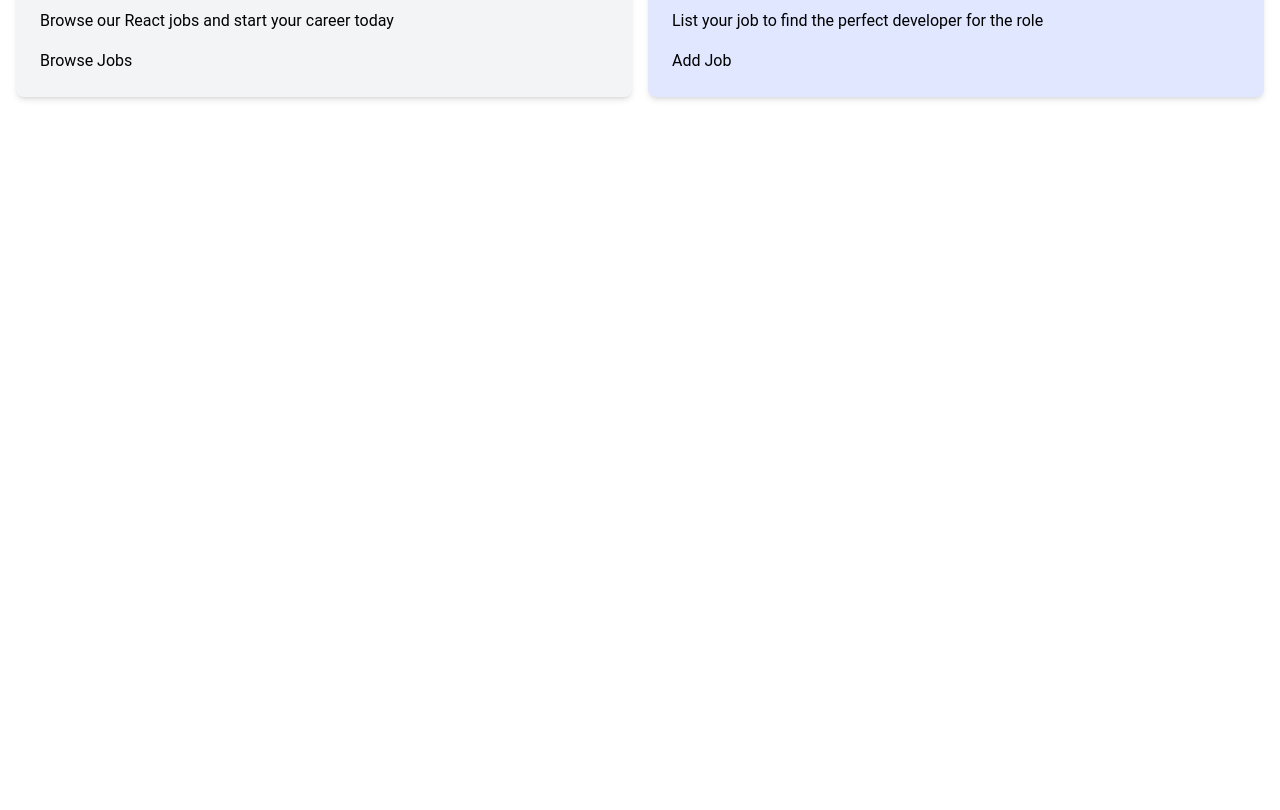
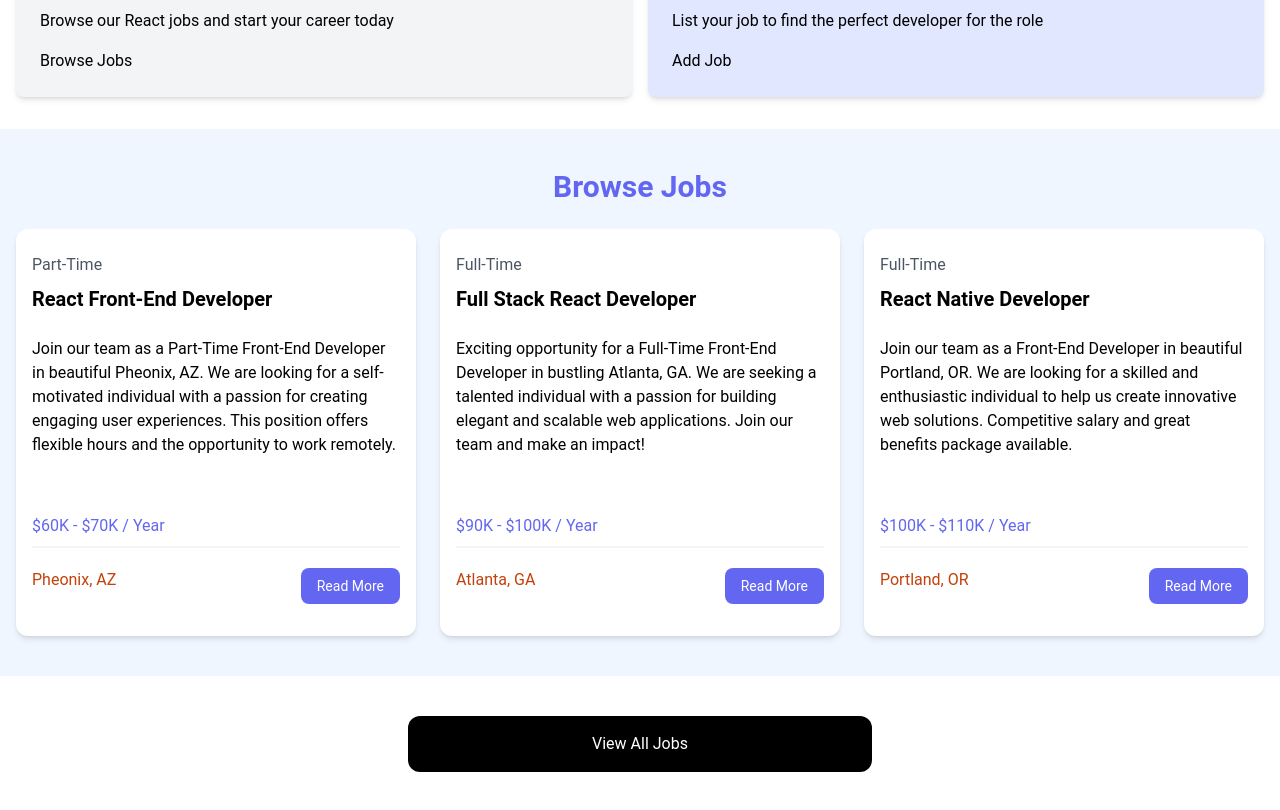
Before and after one commit to Amith-mw/job-listing-react, a React (Vite) app: page / in a window 1280 px wide. Shown: the part 464-1274 px from the top of the page. Before the commit the page ends 800 px from the top, so only its background shows below. Built offline with nearby package versions, Linux system fonts and the light colour scheme.

Commit message:
home page components added

```diff
--- a/src/App.jsx
+++ b/src/App.jsx
@@ -2,6 +2,8 @@
 import Navbar from "./components/Navbar";
 import Hero from "./components/Hero";
 import HomeCards from "./components/HomeCards";
+import JobListing from "./components/JobListing";
+import ViewAllJobs from "./components/ViewAllJobs";
 
 const App = () => {
   return (
@@ -12,6 +14,8 @@
         subtitle="Jobs that best fits your skills set!"
       />
       <HomeCards />
+      <JobListing />
+      <ViewAllJobs />
     </>
   );
 };
--- /dev/null
+++ b/src/components/JobItem.jsx
@@ -0,0 +1,42 @@
+import React from "react";
+
+const JobItem = ({ job }) => {
+  return (
+    <div className="bg-white rounded-xl shadow-md relative" key={job.id}>
+      <div className="p-4">
+        <div className="mb-6">
+          <div className="text-gray-600 my-2">{job.type}</div>
+          <h3 className="text-xl font-bold">{job.title}</h3>
+        </div>
+        <div className="mb-5">
+          <p>{job.description}</p>
+        </div>
+        <button
+          onClick={() => setShowFullDescription((prevState) => !prevState)}
+          className="text-indigo-500 mb-5 hover:text-indigo-600"
+        >
+          {/* {showFullDescription ? "Less" : "More"} */}
+        </button>
+
+        <h3 className="text-indigo-500 mb-2">{job.salary} / Year</h3>
+
+        <div className="border border-gray-100 mb-5"></div>
+
+        <div className="flex flex-col lg:flex-row justify-between mb-4">
+          <div className="text-orange-700 mb-3">
+            {/* <FaMapMarker className="inline text-lg mb-1 mr-1" /> */}
+            {job.location}
+          </div>
+          <a
+            href={`/jobs/${job.id}`}
+            className="h-[36px] bg-indigo-500 hover:bg-indigo-600 text-white px-4 py-2 rounded-lg text-center text-sm"
+          >
+            Read More
+          </a>
+        </div>
+      </div>
+    </div>
+  );
+};
+
+export default JobItem;
--- /dev/null
+++ b/src/components/JobListing.jsx
@@ -0,0 +1,38 @@
+import React from "react";
+import jobs from "../jobs.json";
+import JobItem from "./JobItem";
+
+const JobListing = () => {
+  const recentJobs = jobs.slice(-3);
+
+  return (
+    <section className="bg-blue-50 px-4 py-10">
+      <div className="container-xl lg:container m-auto">
+        <h2 className="text-3xl font-bold text-indigo-500 mb-6 text-center">
+          Browse Jobs
+        </h2>
+        <div className="grid grid-cols-1 md:grid-cols-3 gap-6">
+          {recentJobs.map((job) => {
+            return <JobItem key={job.id} job={job} />;
+          })}
+        </div>
+
+        {/* <h2 className='text-3xl font-bold text-indigo-500 mb-6 text-center'>
+          {isHome ? 'Recent Jobs' : 'Browse Jobs'}
+        </h2> */}
+
+        {/* {loading ? (
+          <Spinner loading={loading} />
+        ) : (
+          <div className='grid grid-cols-1 md:grid-cols-3 gap-6'>
+            {jobs.map((job) => (
+              <JobItem key={job.id} job={job} />
+            ))}
+          </div>
+        )} */}
+      </div>
+    </section>
+  );
+};
+
+export default JobListing;
--- /dev/null
+++ b/src/components/ViewAllJobs.jsx
@@ -0,0 +1,16 @@
+import React from "react";
+
+const ViewAllJobs = () => {
+  return (
+    <section className="m-auto max-w-lg my-10 px-6">
+      <a
+        href="/jobs"
+        className="block bg-black text-white text-center py-4 px-6 rounded-xl hover:bg-gray-700"
+      >
+        View All Jobs
+      </a>
+    </section>
+  );
+};
+
+export default ViewAllJobs;
--- /dev/null
+++ b/src/jobs.json
@@ -0,0 +1,86 @@
+[
+      {
+        "id": "1",
+        "title": "Senior React Developer",
+        "type": "Full-Time",
+        "description": "We are seeking a talented Front-End Developer to join our team in Boston, MA. The ideal candidate will have strong skills in HTML, CSS, and JavaScript, with experience working with modern JavaScript frameworks such as React or Angular.",
+        "location": "Boston, MA",
+        "salary": "$70K - $80K",
+        "company": {
+          "name": "NewTek Solutions",
+          "description": "NewTek Solutions is a leading technology company specializing in web development and digital solutions. We pride ourselves on delivering high-quality products and services to our clients while fostering a collaborative and innovative work environment.",
+          "contactEmail": "contact@teksolutions.com",
+          "contactPhone": "555-555-5555"
+        }
+      },
+      {
+        "id": "2",
+        "title": "Front-End Engineer (React & Redux)",
+        "type": "Full-Time",
+        "location": "Miami, FL",
+        "description": "Join our team as a Front-End Developer in sunny Miami, FL. We are looking for a motivated individual with a passion for crafting beautiful and responsive web applications. Experience with UI/UX design principles and a strong attention to detail are highly desirable.",
+        "salary": "$70K - $80K",
+        "company": {
+          "name": "Veneer Solutions",
+          "description": "Veneer Solutions is a creative agency specializing in digital design and development. Our team is dedicated to pushing the boundaries of creativity and innovation to deliver exceptional results for our clients.",
+          "contactEmail": "contact@loremipsum.com",
+          "contactPhone": "555-555-5555"
+        }
+      },
+      {
+        "id": "3",
+        "title": "React.js Dev",
+        "type": "Full-Time",
+        "location": "Brooklyn, NY",
+        "description": "Are you passionate about front-end development? Join our team in vibrant Brooklyn, NY, and work on exciting projects that make a difference. We offer competitive compensation and a collaborative work environment where your ideas are valued.",
+        "salary": "$70K - $80K",
+        "company": {
+          "name": "Dolor Cloud",
+          "description": "Dolor Cloud is a leading technology company specializing in digital solutions for businesses of all sizes. With a focus on innovation and customer satisfaction, we are committed to delivering cutting-edge products and services.",
+          "contactEmail": "contact@dolorsitamet.com",
+          "contactPhone": "555-555-5555"
+        }
+      },
+      {
+        "id": "4",
+        "title": "React Front-End Developer",
+        "type": "Part-Time",
+        "description": "Join our team as a Part-Time Front-End Developer in beautiful Pheonix, AZ. We are looking for a self-motivated individual with a passion for creating engaging user experiences. This position offers flexible hours and the opportunity to work remotely.",
+        "location": "Pheonix, AZ",
+        "salary": "$60K - $70K",
+        "company": {
+          "name": "Alpha Elite",
+          "description": "Alpha Elite is a dynamic startup specializing in digital marketing and web development. We are committed to fostering a diverse and inclusive workplace where creativity and innovation thrive.",
+          "contactEmail": "contact@adipisicingelit.com",
+          "contactPhone": "555-555-5555"
+        }
+      },
+      {
+        "id": "5",
+        "title": "Full Stack React Developer",
+        "type": "Full-Time",
+        "description": "Exciting opportunity for a Full-Time Front-End Developer in bustling Atlanta, GA. We are seeking a talented individual with a passion for building elegant and scalable web applications. Join our team and make an impact!",
+        "location": "Atlanta, GA",
+        "salary": "$90K - $100K",
+        "company": {
+          "name": "Browning Technologies",
+          "description": "Browning Technologies is a rapidly growing technology company specializing in e-commerce solutions. We offer a dynamic and collaborative work environment where employees are encouraged to think creatively and innovate.",
+          "contactEmail": "contact@consecteturadipisicing.com",
+          "contactPhone": "555-555-5555"
+        }
+      },
+      {
+        "id": "6",
+        "title": "React Native Developer",
+        "type": "Full-Time",
+        "description": "Join our team as a Front-End Developer in beautiful Portland, OR. We are looking for a skilled and enthusiastic individual to help us create innovative web solutions. Competitive salary and great benefits package available.",
+        "location": "Portland, OR",
+        "salary": "$100K - $110K",
+        "company": {
+          "name": "Port Solutions INC",
+          "description": "Port Solutions is a leading technology company specializing in software development and digital marketing. We are committed to providing our clients with cutting-edge solutions and our employees with a supportive and rewarding work environment.",
+          "contactEmail": "contact@ipsumlorem.com",
+          "contactPhone": "555-555-5555"
+        }
+      }
+    ]
```
